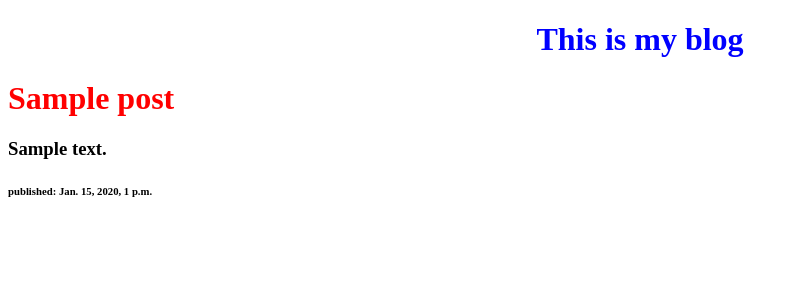
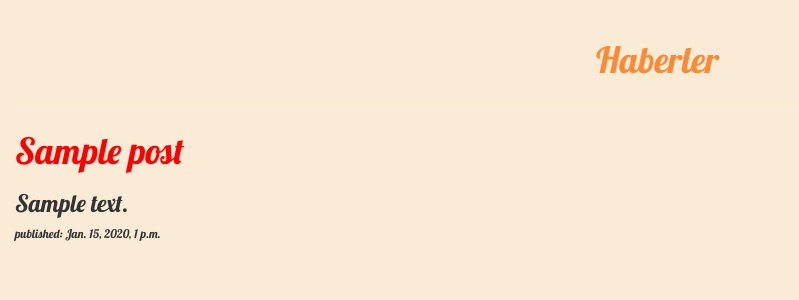
Before and after one commit to bilgihankose/djangogirl-project, a Django app: page / in a window 1280 px wide. Shown: the top 300 px of the page, without its empty margins (0-799 px from the left). Run offline with Django 3.2, Linux system fonts and the light colour scheme; tables that the repository leaves empty hold one stand-in row (values such as "Sample post"); some libraries are stand-ins or nearby versions.

Commit message:
added css

```diff
--- /dev/null
+++ b/blog/static/css/blog.css
@@ -0,0 +1,12 @@
+h1 {
+    color: #FF8833;
+}
+body {
+    padding-left: 15px;
+    font-family: 'Lobster';
+    background-color: antiquewhite;
+}
+.page-header {
+    margin-top: 0;
+    padding: 20px 20px 20px 40px;
+}
--- a/blog/templates/blog/post_list.html
+++ b/blog/templates/blog/post_list.html
@@ -1,11 +1,20 @@
 <!DOCTYPE html>
+{% load static %}
 <html lang="en">
 <head>
     <meta charset="UTF-8">
-    <title>My Blog</title>
+    <title>Haberler</title>
+    <link href="//fonts.googleapis.com/css?family=Lobster&subset=latin,latin-ext" rel="stylesheet" type="text/css">
+    <link rel="stylesheet" href="//maxcdn.bootstrapcdn.com/bootstrap/3.2.0/css/bootstrap.min.css">
+    <link rel="stylesheet" href="//maxcdn.bootstrapcdn.com/bootstrap/3.2.0/css/bootstrap-theme.min.css">
+    <link rel="stylesheet" href="{% static 'css/blog.css' %}">
+
 </head>
 <body>
-<h1 style="color:blue;text-align:center;">This is my blog</h1>
+<div class="page-header">
+<h1 style="text-align:center;">Haberler</h1>
+</div>
+
 {% for post in posts %}
     <h1 style="color:#ff0000;">{{ post.title }}</h1>
     <h3>{{ post.text|linebreaksbr }}</h3>
```
